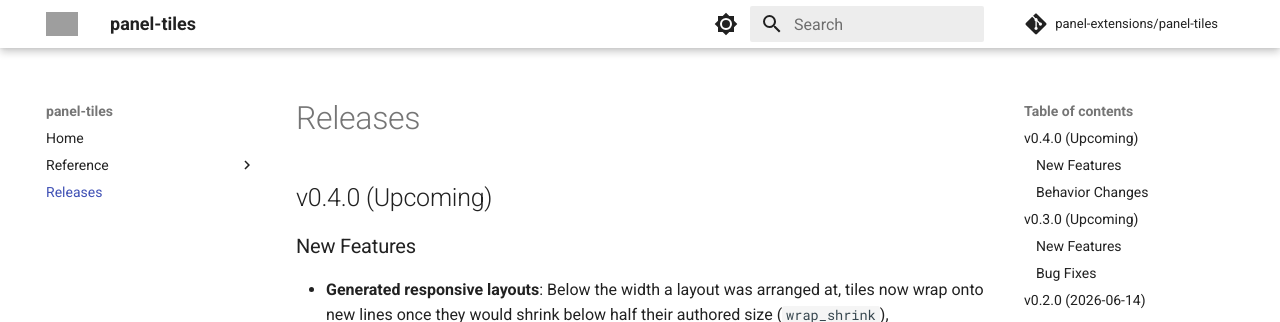
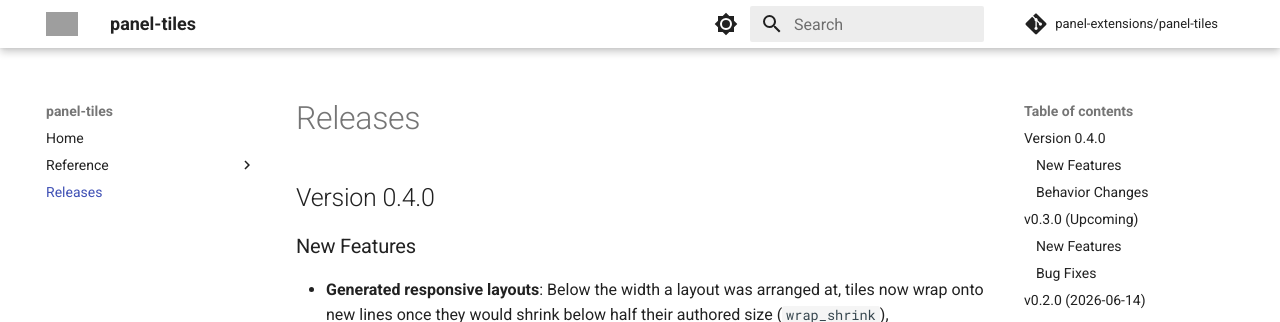
Before and after one commit to panel-extensions/panel-tiles, an MkDocs documentation site: the page built from docs/releases.md, in a window 1280 px wide and 900 px high. Shown: the top 322 px of the window. Built offline with MkDocs 1.6.1 and Material for MkDocs 9.7.7, drawn with Linux system fonts in a browser that asks for light colours; comment, search, counter and statistics services are not loaded; grey boxes are pictures that could not be loaded.

Commit message:
Update docs/releases.md

```diff
--- a/docs/releases.md
+++ b/docs/releases.md
@@ -1,6 +1,6 @@
 # Releases
 
-## v0.4.0 (Upcoming)
+## Version 0.4.0
 
 ### New Features
 
```
